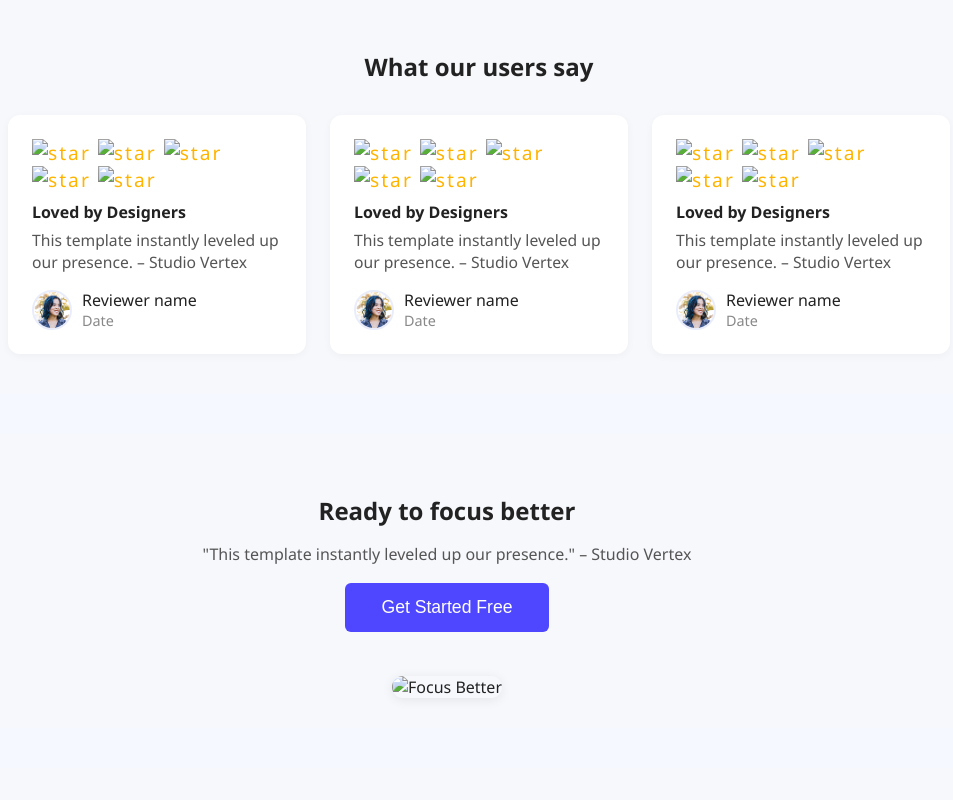
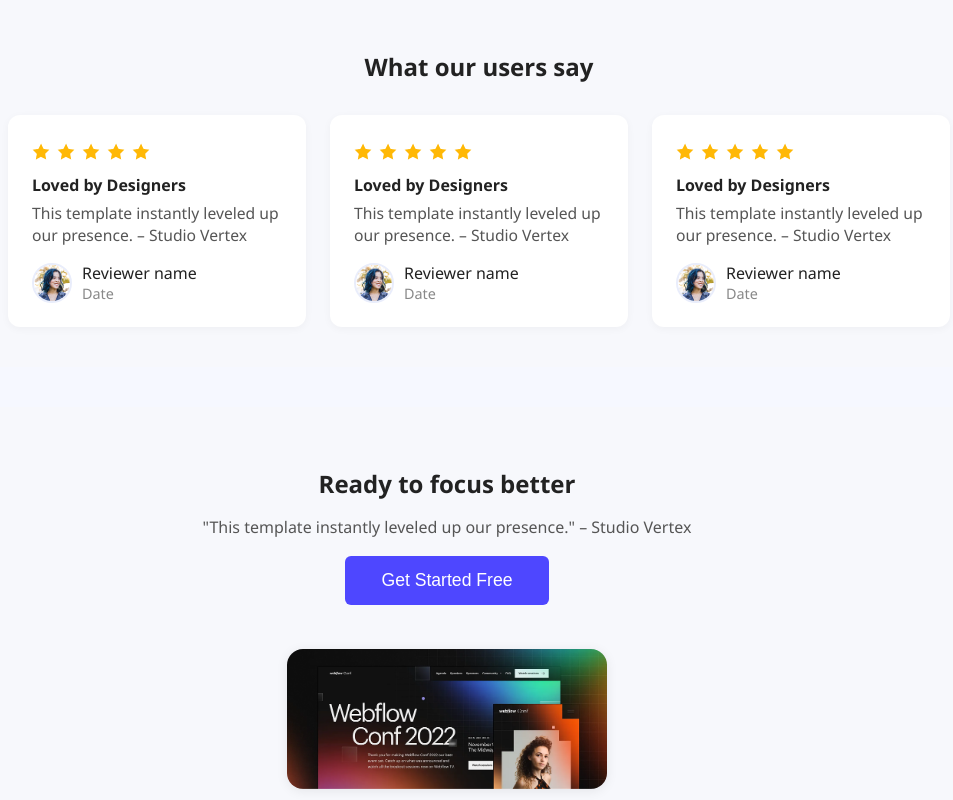
Before and after one commit to ArafatMridul/B12A01, a plain HTML site: page index.html in a window 1280 px wide. Shown: the part 1080-1880 px from the top of the page, without its empty margins (193-1146 px from the left). Drawn offline with Linux system fonts and the light colour scheme; files whose address does not match are found by name.

Commit message:
updated the project again

```diff
--- a/index.html
+++ b/index.html
@@ -30,7 +30,7 @@
                 <button class="btn preview-btn">Launch Live Preview</button>
             </div>
             <div class="action-right">
-                <img src="Assets/wc-mini.png" alt="Webflow Conf 2022" />
+                <img src="Assets/wcmini.png" alt="Webflow Conf 2022" />
             </div>
         </section>
 
@@ -59,11 +59,11 @@
             <div class="testimonial-list">
                 <div class="testimonial">
                     <div class="stars">
-                        <img src="Assets/icon-star.png" alt="star" />
-                        <img src="Assets/icon-star.png" alt="star" />
-                        <img src="Assets/icon-star.png" alt="star" />
-                        <img src="Assets/icon-star.png" alt="star" />
-                        <img src="Assets/icon-star.png" alt="star" />
+                        <img src="Assets/iconstar.png" alt="star" />
+                        <img src="Assets/iconstar.png" alt="star" />
+                        <img src="Assets/iconstar.png" alt="star" />
+                        <img src="Assets/iconstar.png" alt="star" />
+                        <img src="Assets/iconstar.png" alt="star" />
                     </div>
                     <div class="testimonial-title">Loved by Designers</div>
                     <div class="testimonial-subtitle">
@@ -80,11 +80,11 @@
                 </div>
                 <div class="testimonial">
                     <div class="stars">
-                        <img src="Assets/icon-star.png" alt="star" />
-                        <img src="Assets/icon-star.png" alt="star" />
-                        <img src="Assets/icon-star.png" alt="star" />
-                        <img src="Assets/icon-star.png" alt="star" />
-                        <img src="Assets/icon-star.png" alt="star" />
+                        <img src="Assets/iconstar.png" alt="star" />
+                        <img src="Assets/iconstar.png" alt="star" />
+                        <img src="Assets/iconstar.png" alt="star" />
+                        <img src="Assets/iconstar.png" alt="star" />
+                        <img src="Assets/iconstar.png" alt="star" />
                     </div>
                     <div class="testimonial-title">Loved by Designers</div>
                     <div class="testimonial-subtitle">
@@ -101,11 +101,11 @@
                 </div>
                 <div class="testimonial">
                     <div class="stars">
-                        <img src="Assets/icon-star.png" alt="star" />
-                        <img src="Assets/icon-star.png" alt="star" />
-                        <img src="Assets/icon-star.png" alt="star" />
-                        <img src="Assets/icon-star.png" alt="star" />
-                        <img src="Assets/icon-star.png" alt="star" />
+                        <img src="Assets/iconstar.png" alt="star" />
+                        <img src="Assets/iconstar.png" alt="star" />
+                        <img src="Assets/iconstar.png" alt="star" />
+                        <img src="Assets/iconstar.png" alt="star" />
+                        <img src="Assets/iconstar.png" alt="star" />
                     </div>
                     <div class="testimonial-title">Loved by Designers</div>
                     <div class="testimonial-subtitle">
@@ -132,7 +132,7 @@
             </p>
             <button class="btn focus-btn">Get Started Free</button>
             <div class="focus-image">
-                <img src="Assets/wc-big.png" alt="Focus Better" />
+                <img src="Assets/wcbig.png" alt="Focus Better" />
             </div>
         </section>
 
```
Also changed, not shown: Assets/Herobg.png (renamed from Assets/Assets/Hero-bg.png), Assets/avatar.png (renamed from Assets/Assets/avatar.png), Assets/iconstar.png (renamed from Assets/Assets/icon-star.png), Assets/wcbig.png (renamed from Assets/Assets/wc-big.png), Assets/wcmini.png (renamed from Assets/Assets/wc-mini.png).
